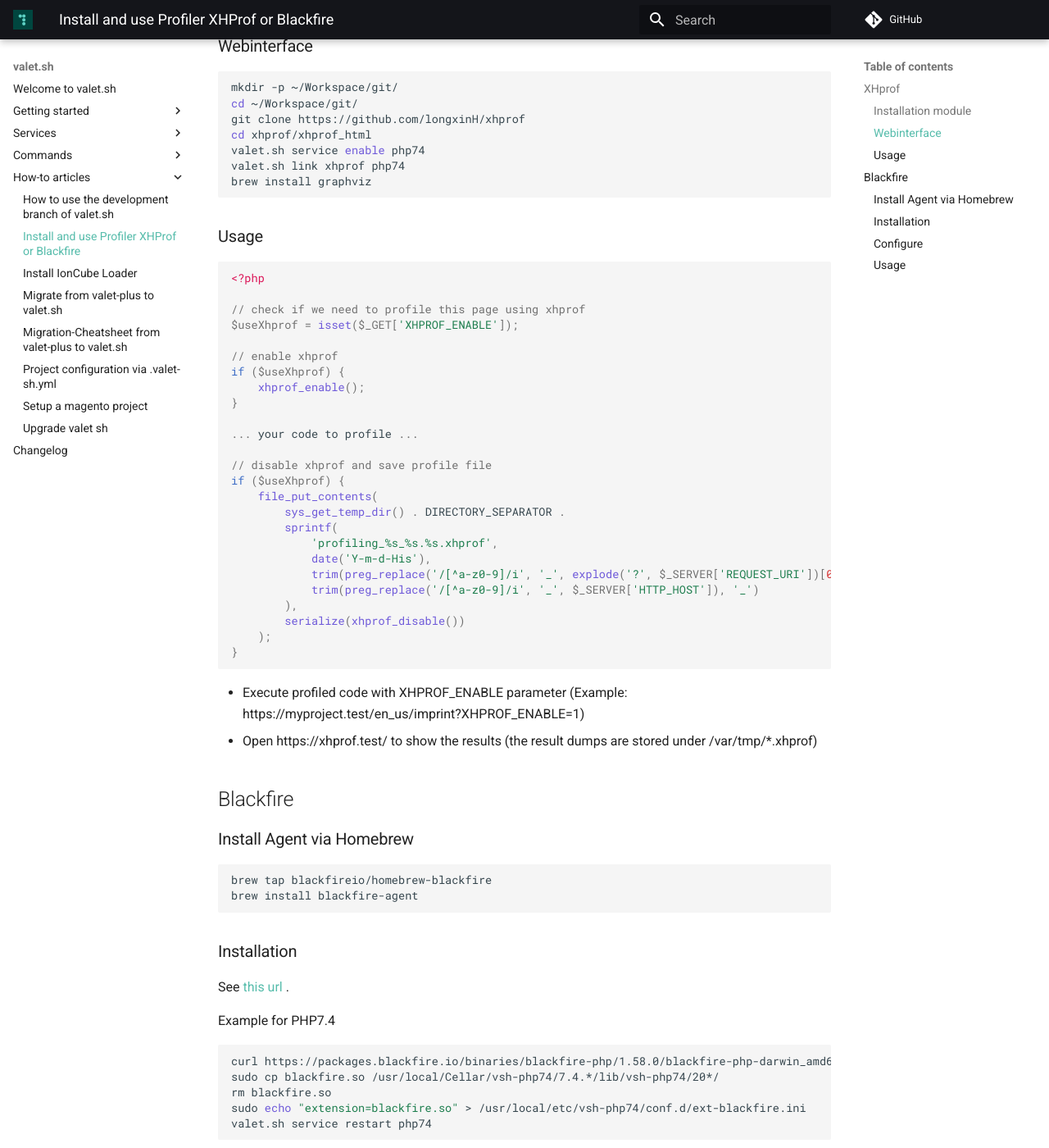
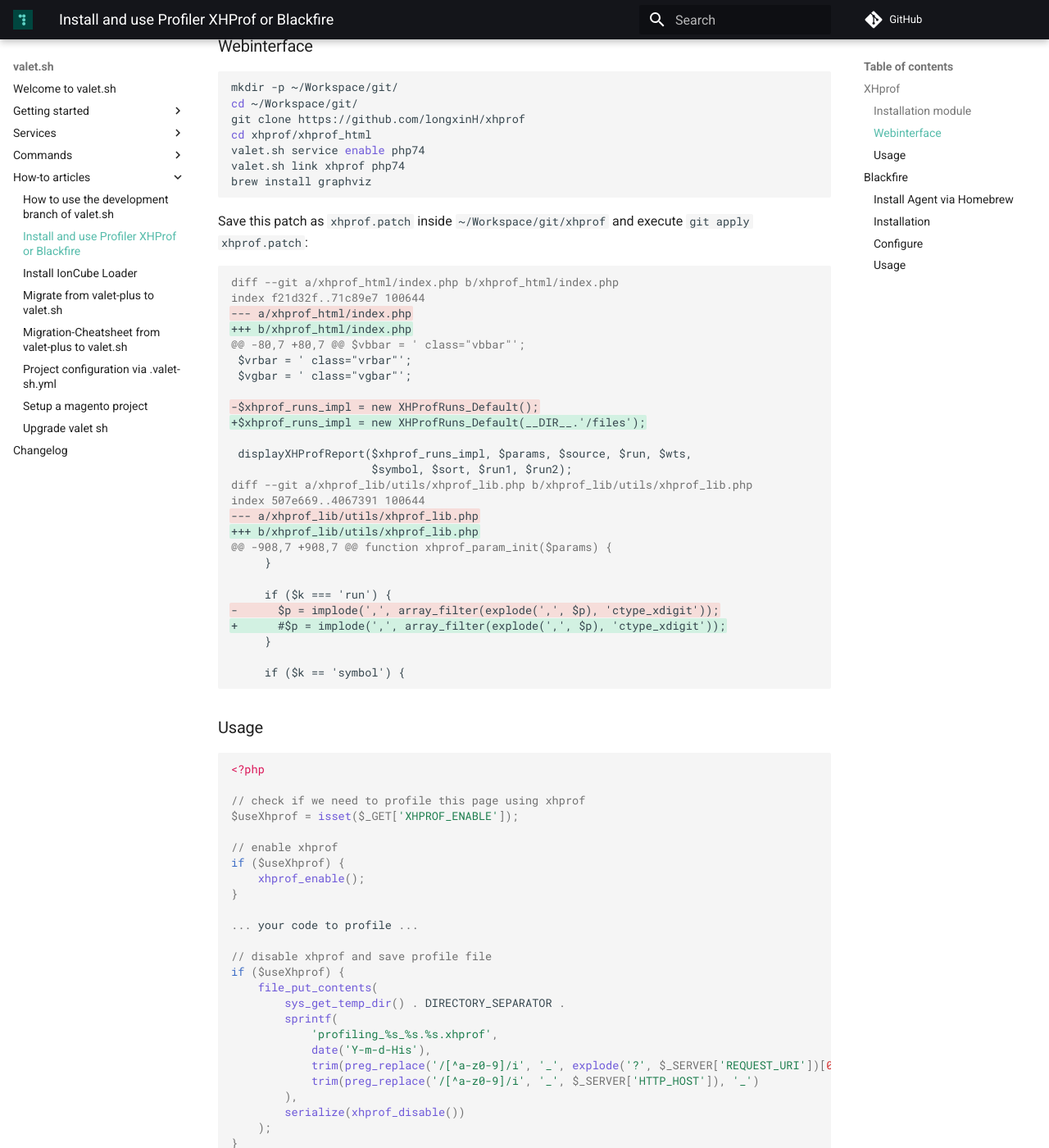
Before and after one commit to valet-sh/docs, an MkDocs documentation site: the page built from docs/how-to-articles/install-and-use-profiler-xhprof-or-blackfire.md, in a window 1280 px wide and 1400 px high, scrolled down 523 px. Shown: the whole window at 82% size. Built offline with MkDocs 1.6.1 and Material for MkDocs 9.7.7, drawn with Linux system fonts in a browser that asks for light colours; comment, search, counter and statistics services are not loaded; some of the changed text lies outside the part shown.

Commit message:
Improve blackfire docs

````diff
--- a/docs/how-to-articles/install-and-use-profiler-xhprof-or-blackfire.md
+++ b/docs/how-to-articles/install-and-use-profiler-xhprof-or-blackfire.md
@@ -39,6 +39,37 @@
 brew install graphviz
 ```
 
+Save this patch as `xhprof.patch` inside `~/Workspace/git/xhprof` and execute `git apply xhprof.patch`:
+
+```diff
+diff --git a/xhprof_html/index.php b/xhprof_html/index.php
+index f21d32f..71c89e7 100644
+--- a/xhprof_html/index.php
++++ b/xhprof_html/index.php
+@@ -80,7 +80,7 @@ $vbbar = ' class="vbbar"';
+ $vrbar = ' class="vrbar"';
+ $vgbar = ' class="vgbar"';
+
+-$xhprof_runs_impl = new XHProfRuns_Default();
++$xhprof_runs_impl = new XHProfRuns_Default(__DIR__.'/files');
+
+ displayXHProfReport($xhprof_runs_impl, $params, $source, $run, $wts,
+                     $symbol, $sort, $run1, $run2);
+diff --git a/xhprof_lib/utils/xhprof_lib.php b/xhprof_lib/utils/xhprof_lib.php
+index 507e669..4067391 100644
+--- a/xhprof_lib/utils/xhprof_lib.php
++++ b/xhprof_lib/utils/xhprof_lib.php
+@@ -908,7 +908,7 @@ function xhprof_param_init($params) {
+     }
+
+     if ($k === 'run') {
+-      $p = implode(',', array_filter(explode(',', $p), 'ctype_xdigit'));
++      #$p = implode(',', array_filter(explode(',', $p), 'ctype_xdigit'));
+     }
+
+     if ($k == 'symbol') {
+```
+
 ### Usage
 
 ```php
@@ -69,8 +100,11 @@
 }
 ```
 
-* Execute profiled code with XHPROF_ENABLE parameter (Example: https://myproject.test/en_us/imprint?XHPROF_ENABLE=1)
-* Open https://xhprof.test/ to show the results (the result dumps are stored under /var/tmp/*.xhprof)
+* Ensure `/usr/local/etc/vsh-php81/conf.d/ext-blackfire.ini` does not exist or is commented out and restart
+  PHP `valet.sh service restart all`
+* Execute profiled code with `XHPROF_ENABLE` parameter (Example: https://myproject.test/en_us/imprint?XHPROF_ENABLE=1)
+* Open https://xhprof.test/ to show the results (the result dumps are stored under `/var/tmp/*.xhprof`
+  / `~/Workspace/git/xhprof/xhprof_html/files/*.xhprof`)
 
 ## Blackfire
 
@@ -128,4 +162,8 @@
 
 ### Usage
 
+Ensure `/usr/local/etc/vsh-php81/php.ini` (replace `php81` with correct PHP version) does not
+contain `extension="xhprof.so"` or it is commented out and restart
+PHP `valet.sh service restart all`.
+
 Click the profile button (of the Chrome extension) on a webpage using the PHP version Blackfire has been enabled for.
````
